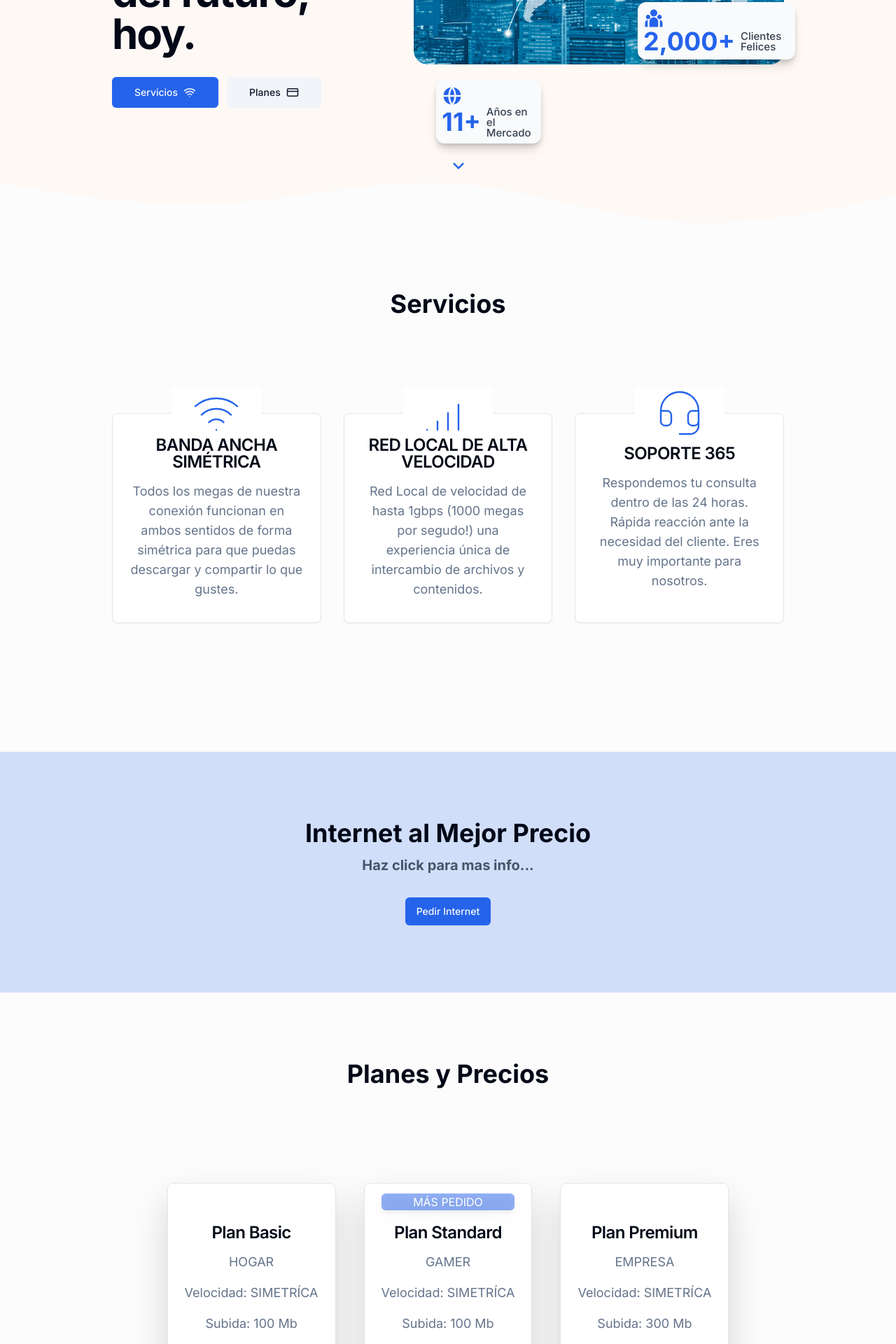
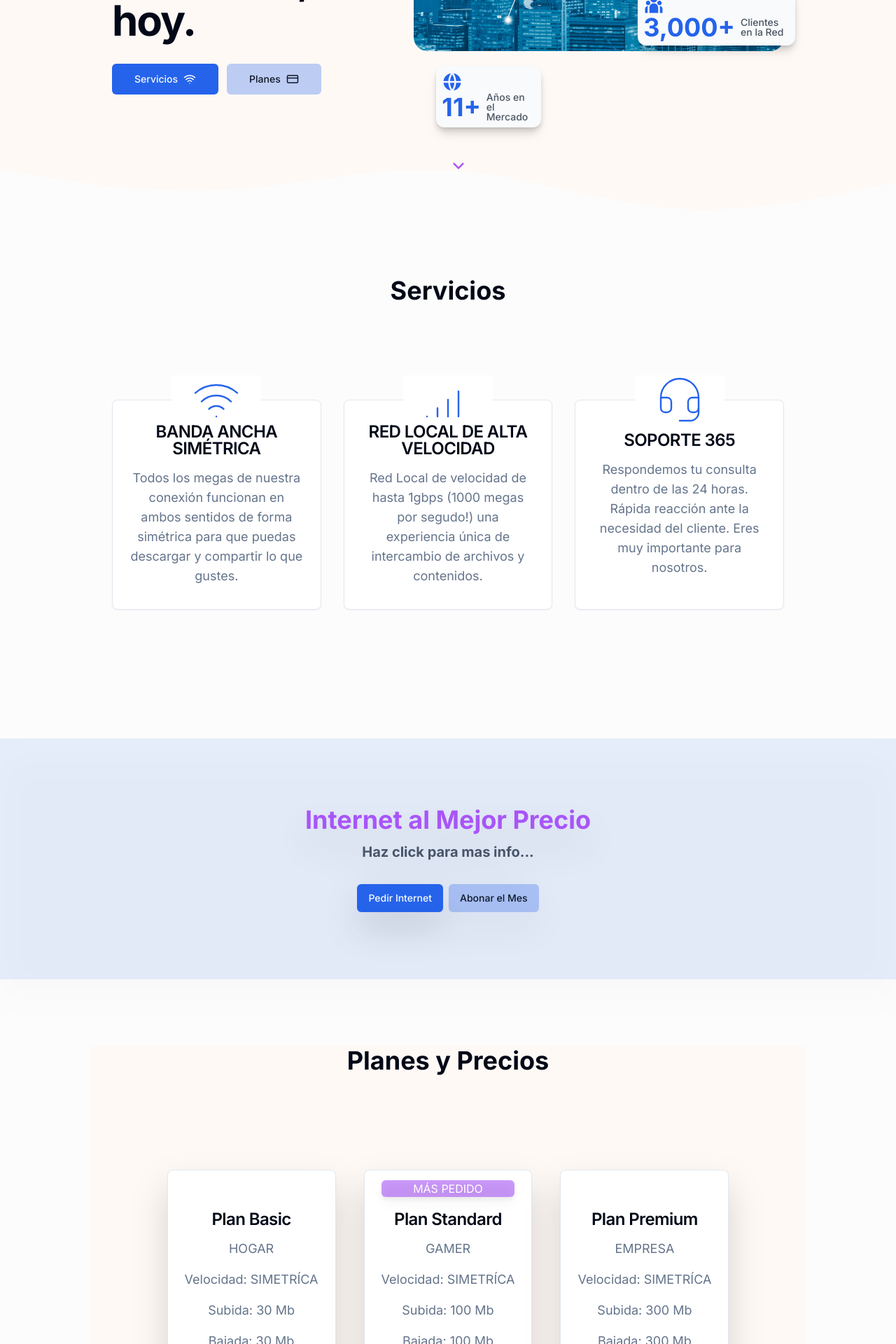
Before and after one commit to gerardo-linares/web-csnet, a Next.js app: page / in a window 1280 px wide. Shown: the part 500-2420 px from the top of the page at 70% size. Built offline with nearby package versions, Linux system fonts and the light colour scheme.

Commit message:
Add form and Fix footer responsive

```diff
--- a/app/page.jsx
+++ b/app/page.jsx
@@ -2,6 +2,8 @@ import Cta from "@/components/Cta";
 import Hero from "@/components/Hero";
 import Prices from "@/components/Prices";
 import Services from "@/components/Services";
+import Form from "@/components/Form";
+
 import Image from "next/image";
 
 export default function Home() {
@@ -11,6 +13,7 @@ export default function Home() {
       <Services />
       <Cta />
       <Prices />
+      <Form />
     </main>
   );
 }
--- a/components/Badge.jsx
+++ b/components/Badge.jsx
@@ -18,7 +18,7 @@ const Badge = ({
           <CountUp end={endCountNum} delay={1} duration={4} />
           {endCountText}+
         </div>
-        <div className="max-w-[70px] leading-none text-[15px] font-medium text-gray-700">
+        <div className="max-w-[70px] leading-none text-[14px] font-medium text-gray-600">
           {badgeText}
         </div>
       </div>
--- a/components/Cta.jsx
+++ b/components/Cta.jsx
@@ -3,19 +3,29 @@ import Link from "next/link";
 
 const Cta = () => {
   return (
-    <section className="py-24 bg-primary/20 dark:bg-secondary/40">
+    <section className="py-24 bg-primary/10 dark:bg-secondary/40 drop-shadow-2xl">
       <div className="container mx-auto">
         <div className="flex flex-col items-center">
-          <h2 className="h2 max-w-xl text-center mb-8">
+          <h2 className="h2 max-w-xl text-center mb-8 text-purple-500">
             Internet al Mejor Precio
             <br />{" "}
             <span className="text-xl text-slate-600">
               Haz click para mas info...
             </span>
           </h2>
-          <Link href="https://wa.me/+5491134235068">
-            <Button>Pedir Internet</Button>
-          </Link>
+          <div className="flex gap-2">
+            <Link href="https://wa.me/+5491134235068">
+              <Button>Pedir Internet</Button>
+            </Link>
+            <Link href="https://clientes.portalinternet.app/saldo/ispcs/">
+              <Button
+                className="bg-primary/30 hover:bg-primary/90"
+                variant="secondary"
+              >
+                Abonar el Mes
+              </Button>
+            </Link>
+          </div>
         </div>
       </div>
     </section>
--- a/components/Footer.jsx
+++ b/components/Footer.jsx
@@ -9,8 +9,8 @@ import Link from "next/link";
 
 const Footer = () => {
   return (
-    <footer className="bg-primary body-font border-t-2 mt-20">
-      <div className="container px-5 py-20 mx-auto grid sm:grid-cols-2 md:grid-cols-4 gap-4">
+    <footer className="bg-primary dark:bg-secondary border-t-2 mt-28">
+      <div className="container px-5 py-10 mx-auto grid sm:grid-cols-2 md:grid-cols-4 gap-4">
         <div className="flex flex-col text-center items-center md:text-left md:items-start">
           <div>
             <Logo />
@@ -19,7 +19,7 @@ const Footer = () => {
         </div>
         <div className="flex flex-col space-y-2">
           <h2 className="title-font font-medium  tracking-widest text-sm mb-3 flex flex-col text-center md:text-left text-white">
-            EMPRESA
+            CSNET EMPRESA
           </h2>
           <nav className=" flex flex-col gap-2 text-center md:text-left">
             <Link href="/" className=" hover:text-gray-300 text-white">
@@ -53,39 +53,42 @@ const Footer = () => {
         </div>
         <div className="flex flex-col space-y-2">
           <h2 className="title-font font-medium  tracking-widest text-sm mb-3 text-center md:text-left text-white">
-            Buenos Aires, Argentina
+            BUENOS AIRES, ARGENTINA
           </h2>
           <nav className=" flex flex-col gap-2 text-center md:text-left">
             <div className="flex items-center gap-2 justify-center md:justify-start  text-white">
               <HiOutlineGlobeEuropeAfrica className="text-3xl" />
-              <p className=" hover:text-gray-300 item text-white ">
-                csnet.com.ar
+              <p className=" hover:text-gray-300  text-white ">
+                <Link href="www.csnet.com.ar">www.csnet.com.ar</Link>
               </p>
             </div>
             <div className="flex items-center gap-2 justify-center md:justify-start text-white">
               <HiOutlineDevicePhoneMobile className="text-3xl" />
               <p className=" hover:text-gray-300 text-white">
-                +54 113423432 / +54 112342432
+                <Link href="https://wa.me/+5491134235068">
+                  {" "}
+                  +54 911 3423 5068
+                </Link>
               </p>
             </div>
             <div className="flex items-center gap-2 justify-center md:justify-start text-white">
               <HiOutlineMap className="text-3xl" />
               <p className=" hover:text-gray-300 text-white">
-                Calle nidiea 2231
+                <Link href="/">testdireccion 123123</Link>
               </p>
             </div>
             <div className="flex items-center gap-2 justify-center md:justify-start text-white">
               <HiOutlineClock className="text-3xl" />
               <p className=" hover:text-gray-300 text-white">
-                Lunes a viernes 8hs a 19hs
+                <Link href="/">Lunes a Viernes de 8 a 20hs</Link>
               </p>
             </div>
           </nav>
         </div>
       </div>
-      <div className="bg-gray-100 h-[80px] flex items-center">
-        <div className="container mx-auto py- px-5 flex flex-wrap  flex-col-reverse sm:flex-row items-center sm:px-20 gap-2">
-          <p className=" text-center sm:text-left text-gray-800">
+      <div className="bg-gray-100 h-[60px] flex items-center">
+        <div className="container mx-auto py5- px-5 flex flex-wrap  flex-col-reverse sm:flex-row items-center sm:px-20 gap-2">
+          <p className=" text-center sm:text-left text-gray-800 py-1">
             © 2024 —
             <Link
               href="/"
@@ -103,7 +106,7 @@ const Footer = () => {
                 strokeLinecap="round"
                 strokeLinejoin="round"
                 strokeWidth="2"
-                className="w-8 h-8"
+                className="w-6 h-6"
                 viewBox="0 0 24 24"
               >
                 <path d="M18 2h-3a5 5 0 00-5 5v3H7v4h3v8h4v-8h3l1-4h-4V7a1 1 0 011-1h3z"></path>
@@ -115,7 +118,7 @@ const Footer = () => {
                 strokeLinecap="round"
                 strokeLinejoin="round"
                 strokeWidth="2"
-                className="w-8 h-8"
+                className="w-6 h-6"
                 viewBox="0 0 24 24"
               >
                 <path d="M23 3a10.9 10.9 0 01-3.14 1.53 4.48 4.48 0 00-7.86 3v1A10.66 10.66 0 013 4s-4 9 5 13a11.64 11.64 0 01-7 2c9 5 20 0 20-11.5a4.5 4.5 0 00-.08-.83A7.72 7.72 0 0023 3z"></path>
@@ -128,7 +131,7 @@ const Footer = () => {
                 strokeLinecap="round"
                 strokeLinejoin="round"
                 strokeWidth="2"
-                className="w-8 h-8"
+                className="w-6 h-6"
                 viewBox="0 0 24 24"
               >
                 <rect width="20" height="20" x="2" y="2" rx="5" ry="5"></rect>
--- /dev/null
+++ b/components/Form.jsx
@@ -0,0 +1,53 @@
+"use client";
+
+import { Button } from "./ui/button";
+import { Input } from "./ui/input";
+import { Textarea } from "./ui/textarea";
+import { User, MailIcon, ArrowRightIcon, MessageSquare } from "lucide-react";
+
+const Form = () => {
+  return (
+    <section className="mt-28">
+      <div className="w-full mx-auto bg-primary/10 drop-shadow-2xl">
+        <h2 className="h3 text-center m-16 p-10 text-purple-500 md:w-2/3 mx-auto">
+          ¡Descubre si estamos en tu barrio! Estamos creciendo rápidamente y
+          llegando a más lugares cada día.
+        </h2>
+      </div>
+      <div className="flex flex-col-reverse lg:flex-row gap-6 container mx-auto ">
+        <div className="lg:w-1/2 ">
+          <iframe
+            src="https://www.google.com/maps/embed?pb=!1m14!1m12!1m3!1d15619.52702258228!2d-58.544975719058925!3d-34.61424790245477!2m3!1f0!2f0!3f0!3m2!1i1024!2i768!4f13.1!5e0!3m2!1ses-419!2sar!4v1709815491496!5m2!1ses-419!2sar"
+            width="100%"
+            height="100%"
+            style={{ border: "0" }}
+            allowFullScreen=""
+            loading="lazy"
+            referrerPolicy="no-referrer-when-downgrade"
+          ></iframe>
+        </div>
+
+        <form className="flex flex-col gap-y-4 lg:w-1/2">
+          <div className="relative flex items-center">
+            <Input type="name" id="name" placeholder="Nombre" />
+            <User className="absolute right-6" size={20} />
+          </div>
+          <div className="relative flex items-center">
+            <Input type="email" id="email" placeholder="Email" />
+            <MailIcon className="absolute right-6" size={20} />
+          </div>
+          <div className="relative flex items-center">
+            <Textarea type="name" id="text" placeholder="Deje Su Mensaje..." />
+            <MessageSquare className="absolute top-4 right-6" size={20} />
+          </div>
+          <Button className="flex items-center max-w-[166px] gap-x-1">
+            Enviar
+            <ArrowRightIcon size={20} />
+          </Button>
+        </form>
+      </div>
+    </section>
+  );
+};
+
+export default Form;
--- a/components/Hero.jsx
+++ b/components/Hero.jsx
@@ -34,7 +34,11 @@ const Hero = () => {
                 </Button>
               </Link>
               <Link href="#prices">
-                <Button variant="secondary" className="gap-x-2" size={"lg"}>
+                <Button
+                  variant="secondary"
+                  className="gap-x-2 bg-primary/30 hover:bg-primary/90"
+                  size={"lg"}
+                >
                   Planes
                   <CreditCard size={18} />
                 </Button>
@@ -62,15 +66,15 @@ const Hero = () => {
             <Badge
               containerStyles="absolute top-[55%] -right-8 mr-4"
               icon={<RiTeamFill />}
-              endCountNum={2000}
-              badgeText="Clientes Felices"
+              endCountNum={3000}
+              badgeText="Clientes en la Red"
             />
             <RedImg imgSrc="/hero/hero.jpg" />
           </div>
         </div>
         {/*icono*/}
         <div className="hidden md:flex absolute left-2/4 bottom-44 xl:bottom-12 ">
-          <RiArrowDownSLine className="text-3xl text-primary" />
+          <RiArrowDownSLine className="text-3xl text-purple-500" />
         </div>
       </div>
     </section>
--- a/components/Logo.jsx
+++ b/components/Logo.jsx
@@ -4,7 +4,7 @@ import Image from "next/image";
 const Logo = () => {
   return (
     <Link href="/">
-      <Image src="/logo.png" width={150} height={44} priority alt="Logotipo" />
+      <Image src="/logo.png" width={120} height={44} priority alt="Logotipo" />
     </Link>
   );
 };
--- a/components/Prices.jsx
+++ b/components/Prices.jsx
@@ -14,8 +14,8 @@ const PricesData = [
     title: "Plan Basic",
     type: "SIMETRÍCA",
     description: "HOGAR",
-    upload: "100 Mb",
-    download: "100 Mb",
+    upload: "30 Mb",
+    download: "30 Mb",
     speed: "Sin limites",
     price: "8000",
   },
@@ -37,12 +37,12 @@ const PricesData = [
     upload: "300 Mb",
     download: "300 Mb",
     speed: "Sin limites ",
-    price: "21000",
+    price: "27000",
   },
 ];
 const Prices = () => {
   return (
-    <section className="mb-12 xl:mb-36 container mx-auto ">
+    <section className="mb-12 xl:mb-36 container mx-auto bg-hero bg-no-repeat bg-bottom bg-cover dark:bg-none ">
       <h2
         className="section-title mb-12 mt-24 xl:mb-24 text-center mx-auto"
         id="prices"
@@ -59,7 +59,7 @@ const Prices = () => {
                 key={index}
               >
                 <CardHeader className=" text-white absolute -top-[10px] w-full ">
-                  <div className=" flex justify-center items-center bg-primary/50 rounded-md  drop-shadow-lg">
+                  <div className=" flex justify-center items-center bg-purple-500/60 rounded-md  drop-shadow-lg">
                     {item.promo}
                   </div>
                 </CardHeader>
```
